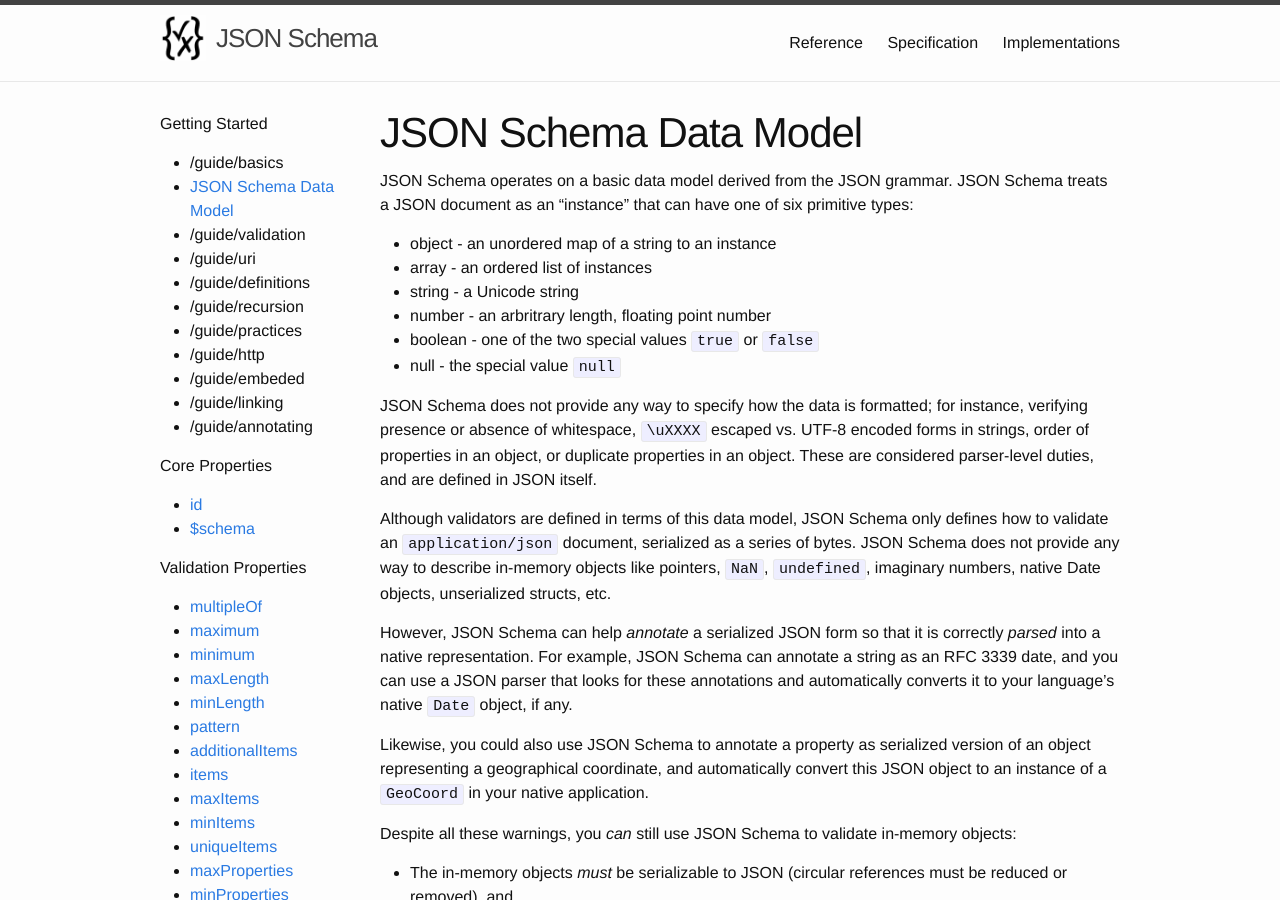
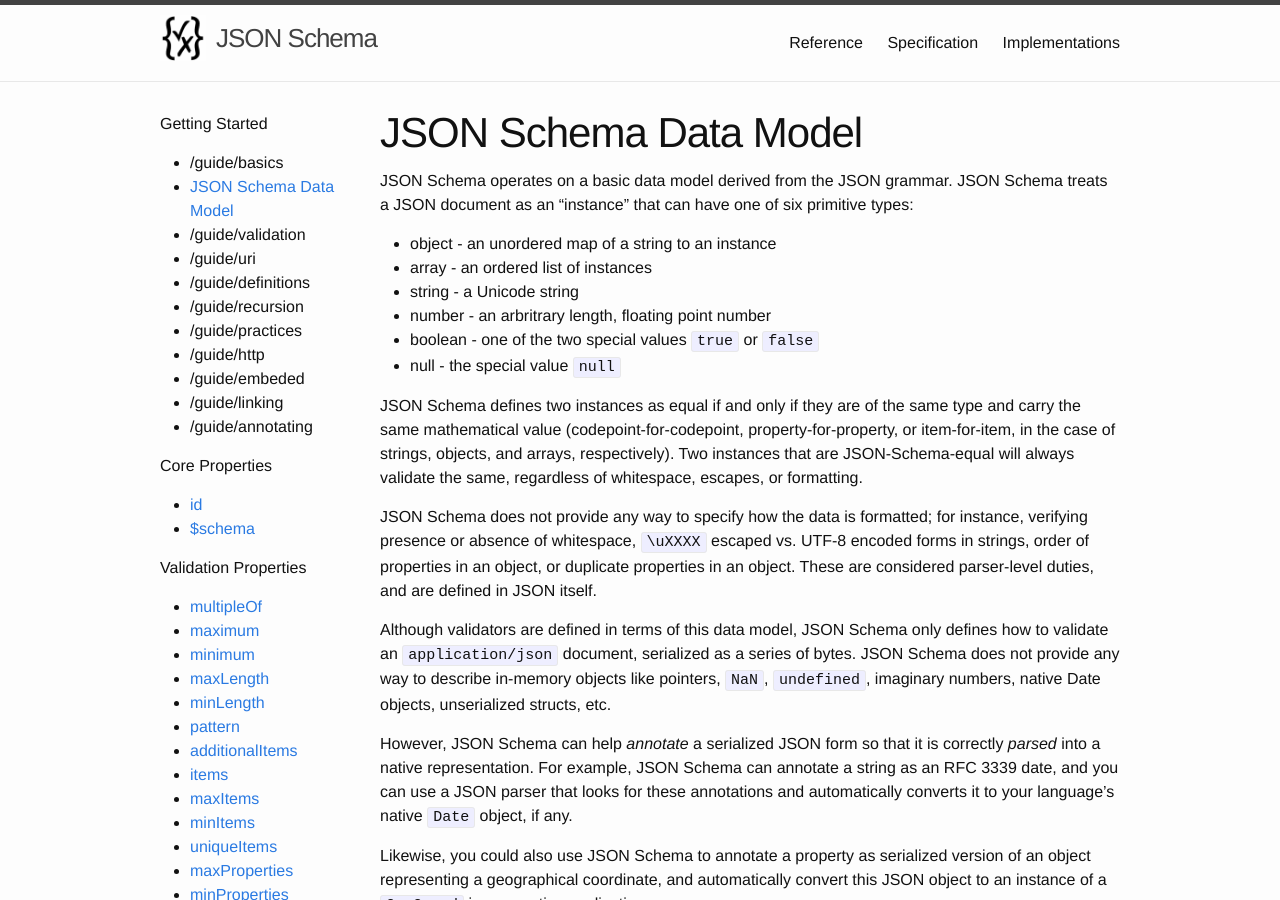
Before and after one commit to awwright/json-schema-org-pages, a Jekyll site: the page built from _docs/guide-model.md, in a window 1280 px wide and 900 px high. Built offline with Jekyll 4.4.1, drawn with Linux system fonts in a browser that asks for light colours.

Commit message:
Add paragraph on equality

```diff
--- a/_docs/guide-model.md
+++ b/_docs/guide-model.md
@@ -14,6 +14,8 @@ JSON Schema operates on a basic data model derived from the JSON grammar. JSON S
 * boolean - one of the two special values `true` or `false`
 * null - the special value `null`
 
+JSON Schema defines two instances as equal if and only if they are of the same type and carry the same mathematical value (codepoint-for-codepoint, property-for-property, or item-for-item, in the case of strings, objects, and arrays, respectively). Two instances that are JSON-Schema-equal will always validate the same, regardless of whitespace, escapes, or formatting.
+
 JSON Schema does not provide any way to specify how the data is formatted; for instance, verifying presence or absence of whitespace, `\uXXXX` escaped vs. UTF-8 encoded forms in strings, order of properties in an object, or duplicate properties in an object. These are considered parser-level duties, and are defined in JSON itself.
 
 Although validators are defined in terms of this data model, JSON Schema only defines how to validate an `application/json` document, serialized as a series of bytes. JSON Schema does not provide any way to describe in-memory objects like pointers, `NaN`, `undefined`, imaginary numbers, native Date objects, unserialized structs, etc.
```
